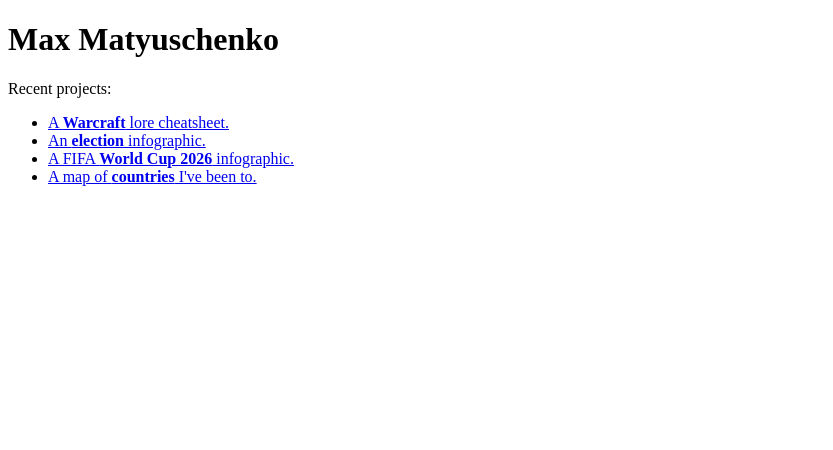
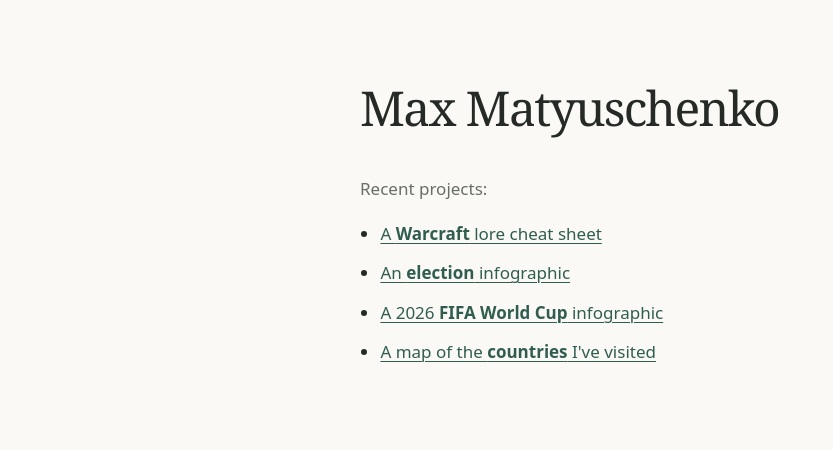
Before and after one commit to matyuschenko/matyuschenko.github.io, a plain HTML site: page index.html in a window 1280 px wide. Shown: the whole page, without its empty margins (0-833 px from the left). Drawn offline with Linux system fonts and the light colour scheme.

Commit message:
Update index.html

```diff
--- a/index.html
+++ b/index.html
@@ -2,10 +2,64 @@
 <html lang="ru">
 <head>
     <meta charset="UTF-8">
-    <meta name="viewport"
-          content="width=device-width, user-scalable=no, initial-scale=1.0, maximum-scale=1.0, minimum-scale=1.0">
+    <meta name="viewport" content="width=device-width, initial-scale=1">
     <meta http-equiv="X-UA-Compatible" content="ie=edge">
     <title>Max Matyuschenko</title>
+
+    <style>
+      body {
+        margin: 0;
+        background: #faf9f6;
+        color: #252a26;
+        font: 1.0625rem/1.7 system-ui, -apple-system, BlinkMacSystemFont,
+          "Segoe UI", sans-serif;
+      }
+
+      .content {
+        box-sizing: border-box;
+        max-width: 38rem;
+        margin: 0 auto;
+        padding: clamp(3rem, 10vh, 7rem) 1.5rem;
+      }
+
+      .content h1 {
+        margin: 0 0 2.5rem;
+        font: 400 clamp(2rem, 5vw, 3rem)/1.15 Georgia, "Times New Roman", serif;
+        letter-spacing: -0.035em;
+      }
+
+      .content p {
+        margin: 0 0 1rem;
+        color: #686d66;
+      }
+
+      .content ul {
+        margin: 0;
+        padding-left: 1.2em;
+      }
+
+      .content li + li {
+        margin-top: 0.65rem;
+      }
+
+      .content a {
+        color: #315d50;
+        text-decoration: underline;
+        text-decoration-thickness: 1px;
+        text-underline-offset: 0.2em;
+      }
+
+      .content a:hover {
+        color: #172f26;
+        text-decoration-thickness: 2px;
+      }
+
+      .content a:focus-visible {
+        outline: 2px solid currentColor;
+        outline-offset: 4px;
+      }
+    </style>
+
 </head>
 <body>
 
@@ -13,10 +67,10 @@
     <h1>Max Matyuschenko</h1>
     <p>Recent projects:</p>
     <ul>
-        <li><a href="/warcraft-lore">A <b>Warcraft</b> lore cheatsheet.</a></li>
-        <li><a href="/election-2026">An <b>election</b> infographic.</a></li>
-        <li><a href="/fifa-wc2026-players-analysis">A FIFA <b>World Cup 2026</b> infographic.</a></li>
-        <li><a href="/map">A map of <b>countries</b> I've been to.</a></li>
+        <li><a href="/warcraft-lore">A <b>Warcraft</b> lore cheat sheet</a></li>
+        <li><a href="/election-2026">An <b>election</b> infographic</a></li>
+        <li><a href="/fifa-wc2026-players-analysis">A 2026 <b>FIFA World Cup</b> infographic</a></li>
+        <li><a href="/map">A map of the <b>countries</b> I've visited</a></li>
     </ul>
     </div>
 
```
